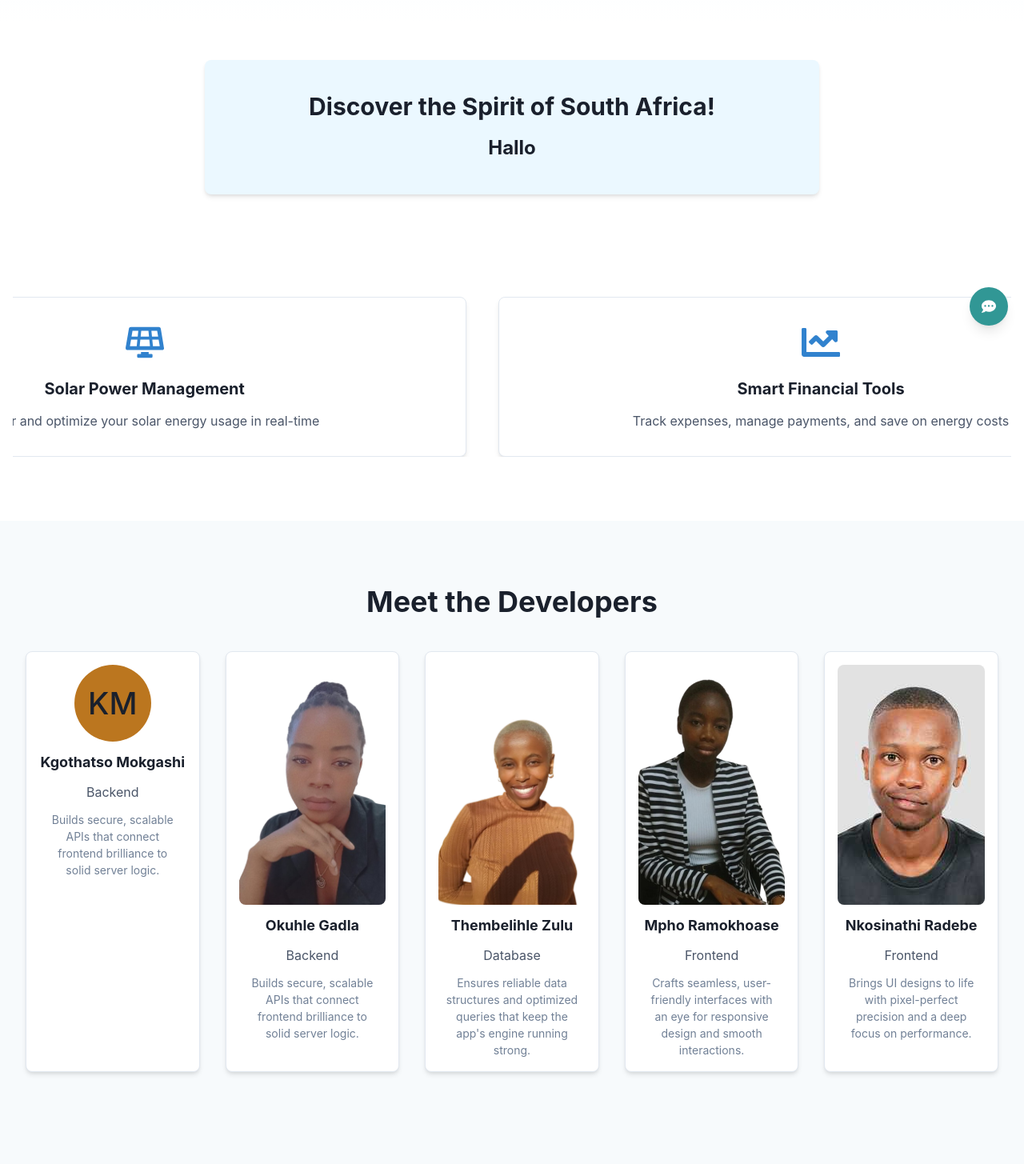
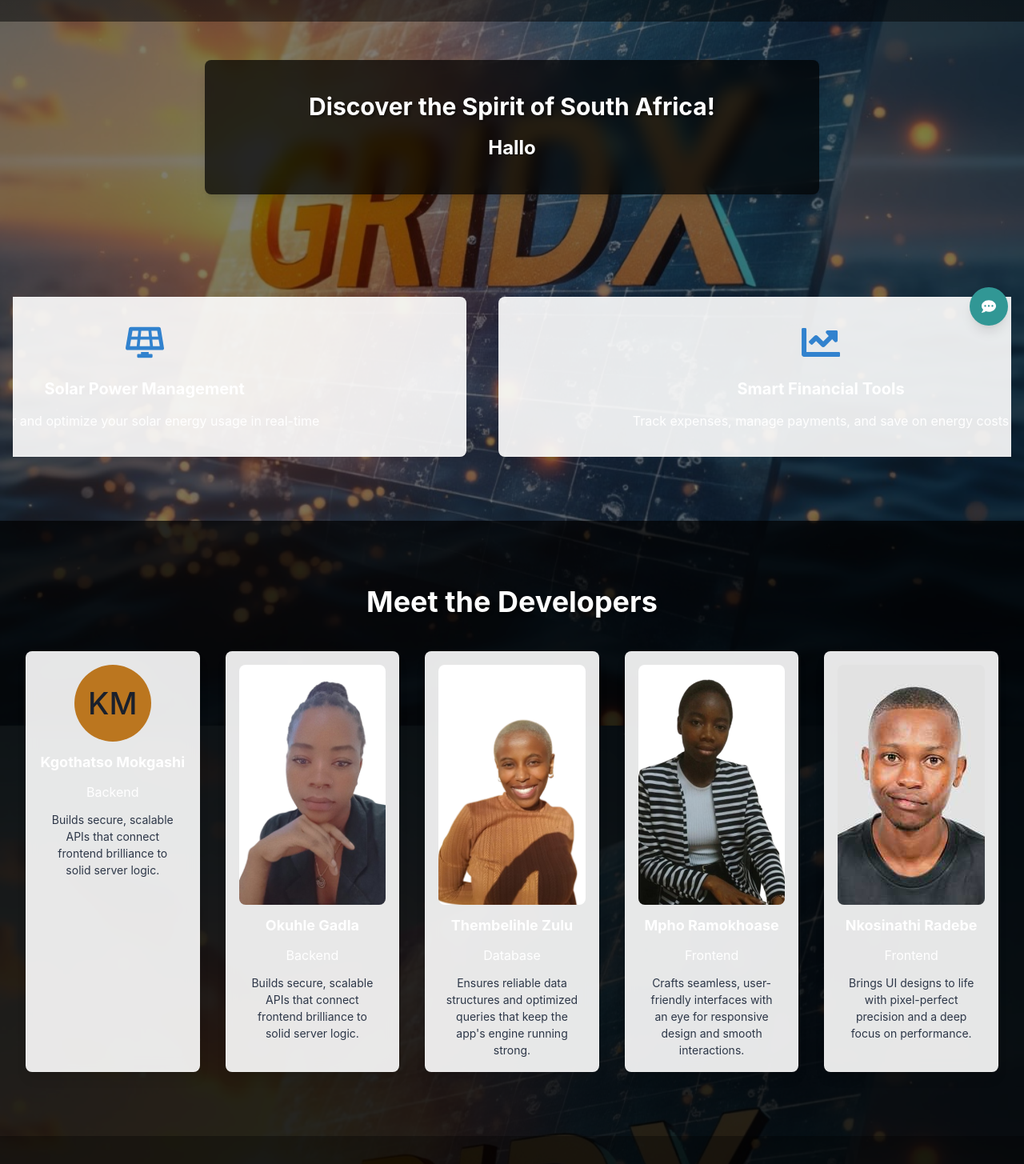
Before and after one commit to sleigh116/For_the_100th_Time.Sleigh116, a React (Create React App) app in the folder frontend/: page / in a window 1280 px wide. Shown: the part 373-1828 px from the top of the page at 80% size. Built offline with nearby package versions, Linux system fonts and the light colour scheme.

Commit message:
Enhance LandingPage with updated color schemes, improved text visibility, and background image for better aesthetics. Add backdrop filters and hover effects for interactive elements.

```diff
--- a/frontend/src/pages/LandingPage.js
+++ b/frontend/src/pages/LandingPage.js
@@ -25,6 +25,7 @@
 import okuhleProfile from '../assets/images/sleigh.png';
 import mphoProfile from '../assets/images/Mpho.png';
 import lihleProfile from '../assets/images/LIHLE.png';
+import gridXBackground from '../assets/images/GridX-IMG.jpg';
 
 // Create motion components
 const MotionBox = motion(Box);
@@ -84,9 +85,9 @@
   }, [southAfricanGreetings]); // Re-run if greetings data changes (though memoized)
 
   // Color mode values for styling the container
-  const containerBg = useColorModeValue('blue.50', 'blue.900');
+  const containerBg = useColorModeValue('rgba(0, 0, 0, 0.7)', 'rgba(0, 0, 0, 0.8)');
   // Removed languageColor as language name is no longer displayed
-  const greetingColor = useColorModeValue('gray.800', 'white');
+  const greetingColor = useColorModeValue('white', 'white');
 
   const currentGreeting = southAfricanGreetings[currentIndex];
 
@@ -109,15 +110,22 @@
       bg={containerBg} // Background color based on theme
       textAlign="center" // Center content horizontally
       borderRadius="lg" // Rounded corners
-      boxShadow="md" // Subtle shadow
+      boxShadow="lg" // Subtle shadow
       maxW="container.md" // Maximum width
       mx="auto" // Center the box horizontally
       mt={12} // Margin top to space it from the section above
       mb={12} // Margin bottom to space it from the section below
+      backdropFilter="blur(10px)"
     >
       <VStack spacing={4}>
         {/* Updated Heading */}
-        <Heading size="lg">Discover the Spirit of South Africa!</Heading>
+        <Heading
+          size="lg"
+          color={greetingColor}
+          textShadow="2px 2px 4px rgba(0, 0, 0, 0.5)"
+        >
+          Discover the Spirit of South Africa!
+        </Heading>
 
         {/* Use AnimatePresence and motion.Text for fading */}
         <AnimatePresence mode="wait"> {/* 'wait' mode ensures one exits before the next enters */}
@@ -131,7 +139,12 @@
                 variants={textVariants}
             >
                 {/* Only display the greeting word */}
-                <Text fontSize={{ base: 'xl', md: '2xl' }} fontWeight="bold" color={greetingColor}>
+                <Text
+                  fontSize={{ base: 'xl', md: '2xl' }}
+                  fontWeight="bold"
+                  color={greetingColor}
+                  textShadow="1px 1px 2px rgba(0, 0, 0, 0.5)"
+                >
                     {currentGreeting}
                 </Text>
             </motion.div>
@@ -145,18 +158,18 @@
 function LandingPage() {
   const navigate = useNavigate();
 
-  // Color mode values
+  // Update color mode values for better contrast against the background
   const bgGradient = useColorModeValue(
-    'linear(to-b, blue.50, white)',
-    'linear(to-b, blue.900, gray.900)'
+    'linear(to-b, rgba(0, 0, 0, 0.7), rgba(0, 0, 0, 0.5))',
+    'linear(to-b, rgba(0, 0, 0, 0.8), rgba(0, 0, 0, 0.6))'
   );
-  const textColor = useColorModeValue('gray.600', 'gray.400');
-  const headingColor = useColorModeValue('gray.800', 'white');
-  const cardBg = useColorModeValue('white', 'gray.800');
-  const cardBorderColor = useColorModeValue('gray.200', 'gray.700');
-  const developerSectionBg = useColorModeValue('gray.50', 'gray.800');
-  const developerCardBg = useColorModeValue('white', 'gray.700');
-  const descriptionColor = useColorModeValue('gray.500', 'gray.400');
+  const textColor = useColorModeValue('white', 'white');
+  const headingColor = useColorModeValue('white', 'white');
+  const cardBg = useColorModeValue('rgba(255, 255, 255, 0.9)', 'rgba(26, 32, 44, 0.9)');
+  const cardBorderColor = useColorModeValue('rgba(255, 255, 255, 0.2)', 'rgba(255, 255, 255, 0.1)');
+  const developerSectionBg = useColorModeValue('rgba(0, 0, 0, 0.7)', 'rgba(0, 0, 0, 0.8)');
+  const developerCardBg = useColorModeValue('rgba(255, 255, 255, 0.9)', 'rgba(26, 32, 44, 0.9)');
+  const descriptionColor = useColorModeValue('gray.700', 'gray.300');
 
   // Define and memoize the rotating messages
   const messages = useMemo(() => [
@@ -260,9 +273,29 @@
   ], []);
 
   return (
-    <Box minH="100vh">
+    <Box
+      minH="100vh"
+      position="relative"
+      backgroundImage={`url(${gridXBackground})`}
+      backgroundSize="cover"
+      backgroundPosition="center"
+      backgroundAttachment="fixed"
+    >
+      {/* Add an overlay to ensure content readability */}
+      <Box
+        position="absolute"
+        top="0"
+        left="0"
+        right="0"
+        bottom="0"
+        bg="rgba(0, 0, 0, 0.5)"
+        zIndex="1"
+      />
+
       {/* Hero Section */}
       <Box
+        position="relative"
+        zIndex="2"
         bgGradient={bgGradient}
         py={20}
         px={4}
@@ -278,6 +311,7 @@
               size="2xl"
               color={headingColor}
               fontWeight="bold"
+              textShadow="2px 2px 4px rgba(0, 0, 0, 0.5)"
             >
               Welcome to GridX
             </Heading>
@@ -294,6 +328,7 @@
                   color={textColor}
                   maxW="2xl"
                   minH="80px"
+                  textShadow="1px 1px 2px rgba(0, 0, 0, 0.5)"
                 >
                   {messages[currentMessageIndex]}
                 </Text>
@@ -304,6 +339,10 @@
               colorScheme="blue"
               onClick={() => navigate('/register')}
               px={8}
+              _hover={{
+                transform: 'scale(1.05)',
+                boxShadow: 'lg',
+              }}
             >
               Get Started
             </Button>
@@ -311,11 +350,13 @@
         </Container>
       </Box>
 
-      {/* New/Updated Rotating Greetings Section */}
-      <RotatingGreetingsSection />
+      {/* Rotating Greetings Section */}
+      <Box position="relative" zIndex="2">
+        <RotatingGreetingsSection />
+      </Box>
 
       {/* Features Section with Enhanced Animation */}
-      <Container maxW="container.xl" py={20} px={4}>
+      <Container maxW="container.xl" py={20} px={4} position="relative" zIndex="2">
         <Box
           position="relative"
           width="100%"
@@ -470,9 +511,22 @@
       </Container>
 
       {/* Meet the Developers Section */}
-      <Box bg={developerSectionBg} py={20} px={4}>
+      <Box
+        bg={developerSectionBg}
+        py={20}
+        px={4}
+        position="relative"
+        zIndex="2"
+      >
         <Container maxW="container.xl">
-          <Heading as="h2" size="xl" textAlign="center" mb={10} color={headingColor}>
+          <Heading
+            as="h2"
+            size="xl"
+            textAlign="center"
+            mb={10}
+            color={headingColor}
+            textShadow="2px 2px 4px rgba(0, 0, 0, 0.5)"
+          >
             Meet the Developers
           </Heading>
           <SimpleGrid columns={{ base: 1, sm: 2, md: 3, lg: 5 }} spacing={8}>
@@ -483,11 +537,17 @@
                 p={4}
                 bg={developerCardBg}
                 borderRadius="lg"
-                boxShadow="md"
+                boxShadow="lg"
                 borderWidth="1px"
                 borderColor={cardBorderColor}
                 textAlign="center"
                 width="100%"
+                backdropFilter="blur(10px)"
+                _hover={{
+                  transform: 'translateY(-5px)',
+                  boxShadow: 'xl',
+                }}
+                transition="all 0.3s ease"
               >
                 {dev.name === 'Nkosinathi Radebe' ? (
                   <Image
@@ -549,7 +609,9 @@
         as="footer"
         py={8}
         px={4}
-        bg={useColorModeValue('gray.50', 'gray.900')}
+        bg="rgba(0, 0, 0, 0.8)"
+        position="relative"
+        zIndex="2"
       >
         <Container maxW="container.xl">
           <Flex
```
